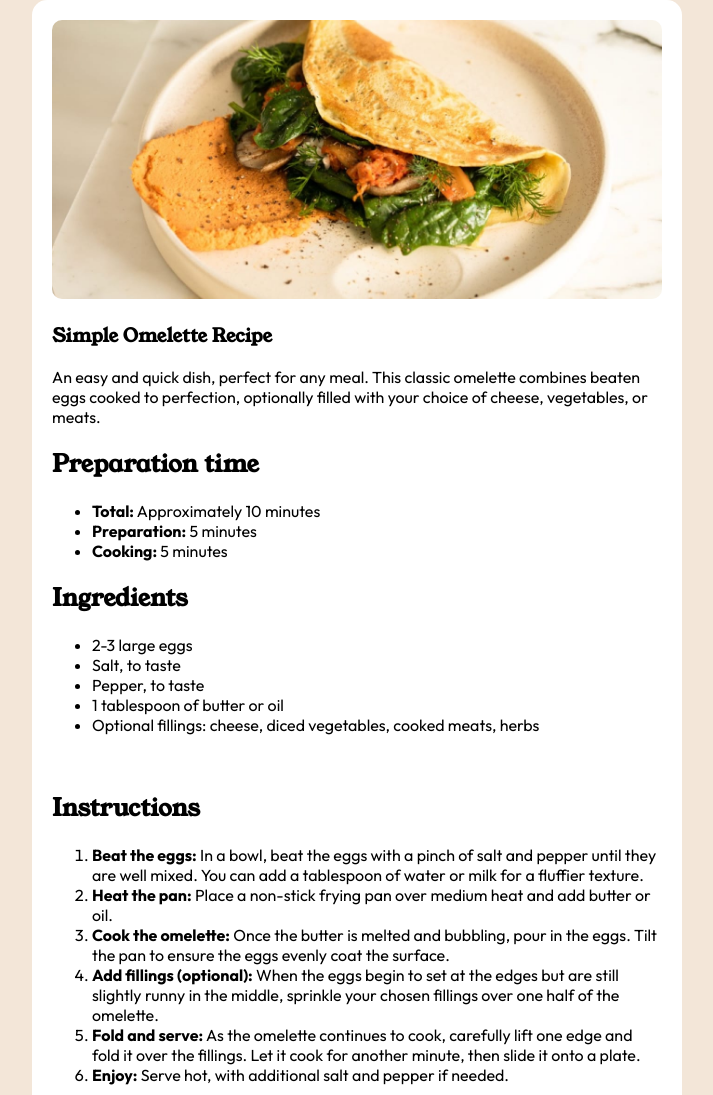
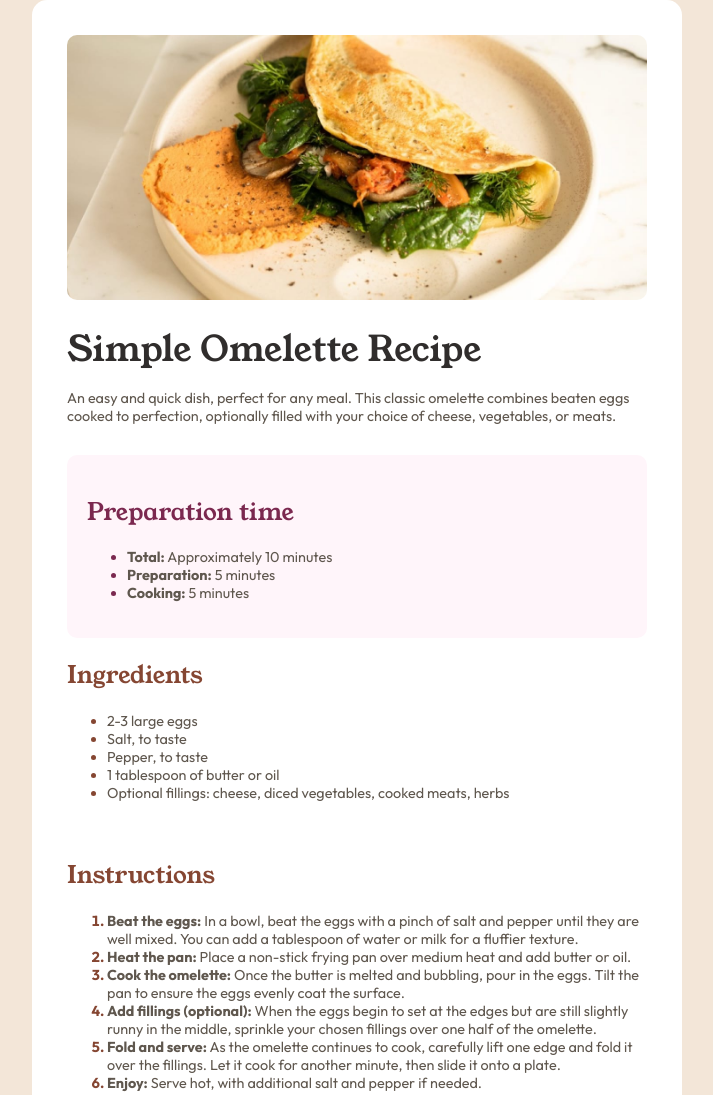
Before and after one commit to JoniMonetti1/recipe-page-FM, a plain HTML site: page index.html in a window 1280 px wide. Shown: the top 1095 px of the page, without its empty margins (283-996 px from the left). Drawn offline with Linux system fonts and the light colour scheme.

Commit message:
60% of the project done

```diff
--- a/style.css
+++ b/style.css
@@ -22,6 +22,7 @@ body {
     padding: 0;
     height: 100vh;
     font-family: "Outfit", sans-serif;
+    color: hsl(30, 10%, 34%)
 }
 
 main {
@@ -36,7 +37,7 @@ main {
     max-width: 650px;
     background-color: #fff;
     height: 100%;
-    padding: 20px;
+    padding: 35px;
     border-radius: 15px;
 
 }
@@ -55,4 +56,72 @@ figure > img {
 
 .section-title > h1, h2 {
     font-family: "Young Serif", serif;
+    font-weight: 500;
 }
+
+.section-title > h2 {
+    color: hsl(14, 45%, 36%);
+}
+
+.prepation-time {
+    padding: 20px;
+    background-color: hsl(330, 100%, 98%);
+    border-radius: 10px;
+}
+
+.prepation-time > h2 {
+    color: hsl(332, 51%, 32%);
+}
+
+.prepation-time > ul {
+    list-style: none;
+}
+
+.prepation-time > ul > li::marker {
+    color: hsl(332, 51%, 32%);
+}
+
+.prepation-time > ul {
+    list-style: disc;
+}
+
+.ingredients > ul{
+    list-style: none;
+}
+
+.ingredients > ul > li::marker {
+    color: hsl(14, 45%, 36%);
+}
+
+.ingredients > ul {
+    list-style: disc;
+}
+
+.instructions > ol{
+    list-style: none;
+}
+
+.instructions > ol > li::marker {
+    color: hsl(14, 45%, 36%);
+    font-weight: 700;
+}
+
+.instructions > ol {
+    list-style: decimal;
+}
+
+.section-title > h1 {
+    font-size: 2.2rem;
+    color: hsl(24, 5%, 18%);
+    font-weight: 550;
+    margin-top: 20px;
+    margin-bottom: 0;
+}
+
+.section-title > p {
+    margin-bottom: 30px;
+}
+
+p, li {
+    font-size: 0.9rem;
+}
```
